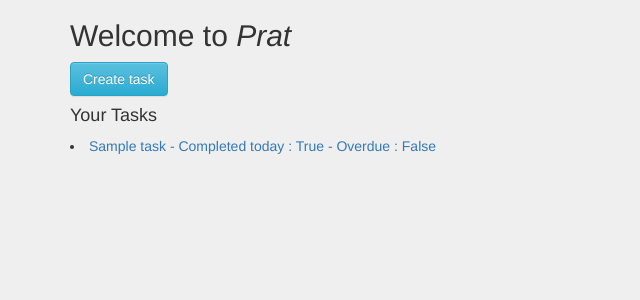
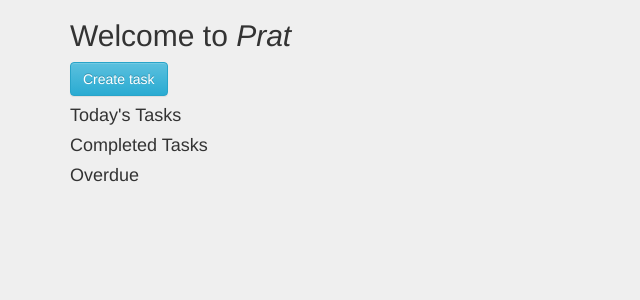
Before and after one commit to RustinAlexandru/prat, a Django app: page / in a window 1280 px wide. Shown: the part 51-351 px from the top of the page, without its empty margins (0-640 px from the left). Run offline with Django 3.2, Linux system fonts and the light colour scheme; a user stored in the database is signed in; tables that the repository leaves empty hold one stand-in row (values such as "Sample post"); style sheets or scripts are compiled from the project's sources; some libraries are stand-ins or nearby versions.

Commit message:
Small Tasks Front-Page Filtering

```diff
--- a/prat/templates/index.html
+++ b/prat/templates/index.html
@@ -1,14 +1,26 @@
 {% extends 'layout.html' %}
 
 {% block heading %}
-  <h2>Welcome to <em>Prat</em></h2>
+    <h2>Welcome to <em>Prat</em></h2>
 {% endblock %}
 
 {% block content %}
-<a href="{% url 'createTask' %}" class="btn btn-info" role="button"> Create task </a>
+    <a href="{% url 'createTask' %}" class="btn btn-info" role="button"> Create task </a>
 
-  <h4>Your Tasks</h4>
-  {% for task in tasks %}
-    <li><a href="{% url 'viewTask' task.pk %}"> {{ task.name }} - Completed today : {{ task.completed }} - Overdue : {{ task.overdue }} </a></li>
-  {% endfor %}
+    <h4>Today's Tasks</h4>
+    {% for task in tasks %}
+        {% if task not in completed_tasks and task not in overdue_tasks %}
+            <li><a href="{% url 'viewTask' task.pk %}"> {{ task.name }}</a></li>
+        {% endif %}
+    {% endfor %}
+
+    <h4>Completed Tasks</h4>
+    {% for task in completed_tasks %}
+        <li><a href="{% url 'viewTask' task.pk %}"> {{ task.name }}</a></li>
+    {% endfor %}
+
+    <h4>Overdue</h4>
+    {% for task in overdue_tasks %}
+        <li><a href="{% url 'viewTask' task.pk %}"> {{ task.name }}</a></li>
+    {% endfor %}
 {% endblock %}
--- a/prat/views.py
+++ b/prat/views.py
@@ -16,7 +16,9 @@
         user_tasks = request.user.tasks.all()
         context = {
             "user": request.user,
-            "tasks": user_tasks
+            "tasks": user_tasks,
+            "completed_tasks": filter(lambda task: task.completed(), user_tasks),
+            "overdue_tasks": filter(lambda task: task.overdue(), user_tasks)
         }
         return render(request, 'index.html', context)
     else:
```
